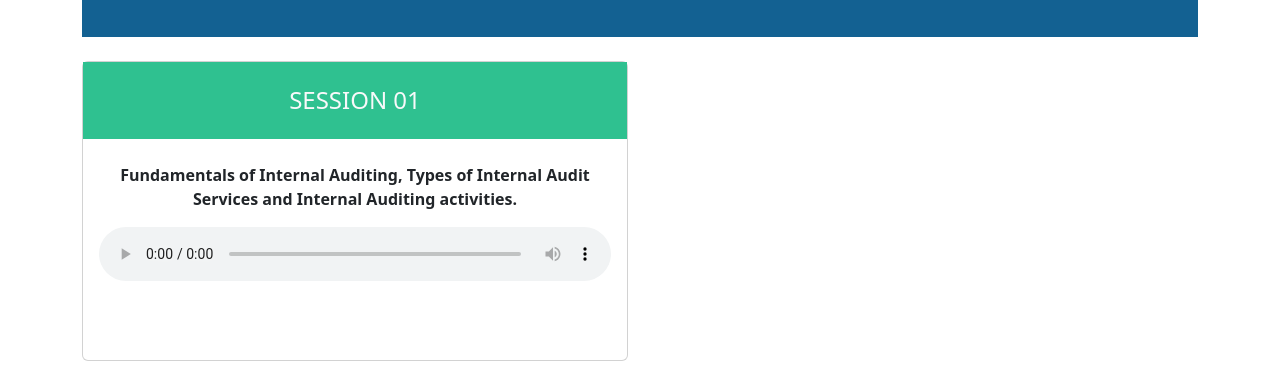
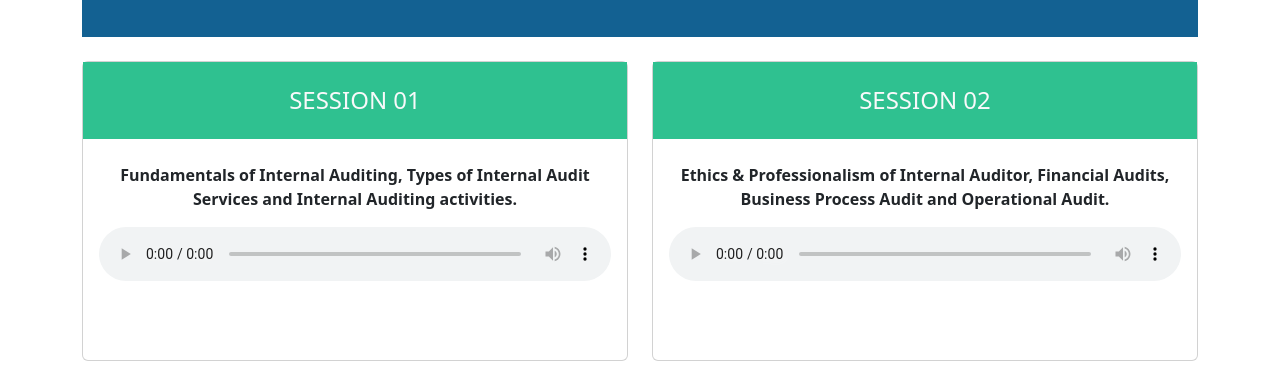
Before and after one commit to psytechbd/Synergy-604, a plain HTML site: page index.html in a window 1280 px wide. Shown: the part 506-891 px from the top of the page. Drawn offline with nearby package versions, Linux system fonts and the light colour scheme.

Commit message:
Added class two

```diff
--- a/index.html
+++ b/index.html
@@ -35,7 +35,20 @@
                     </div>
                 </div>
             </div>
-
+            <div class="col-md-6 my-4">
+                <div class="card">
+                    <h4 class="text-center py-4 text-light">SESSION 02</h4>
+                    <div class="card-body">
+                        <p class="fw-bold">Ethics & Professionalism of Internal Auditor, Financial Audits, Business Process Audit and Operational Audit.
+                        </p>
+                        <audio controls controlsList="nodownload">
+                            <source src="audio/02.mp3" type="audio/mpeg">
+                            Your browser does not support the audio element. use google chrome or contact +8801913773333
+                        </audio>
+                        <!-- <p>Uploading Soon</p> -->
+                    </div>
+                </div>
+            </div>
 
 
 
```
Also changed, not shown: 1 other file.
